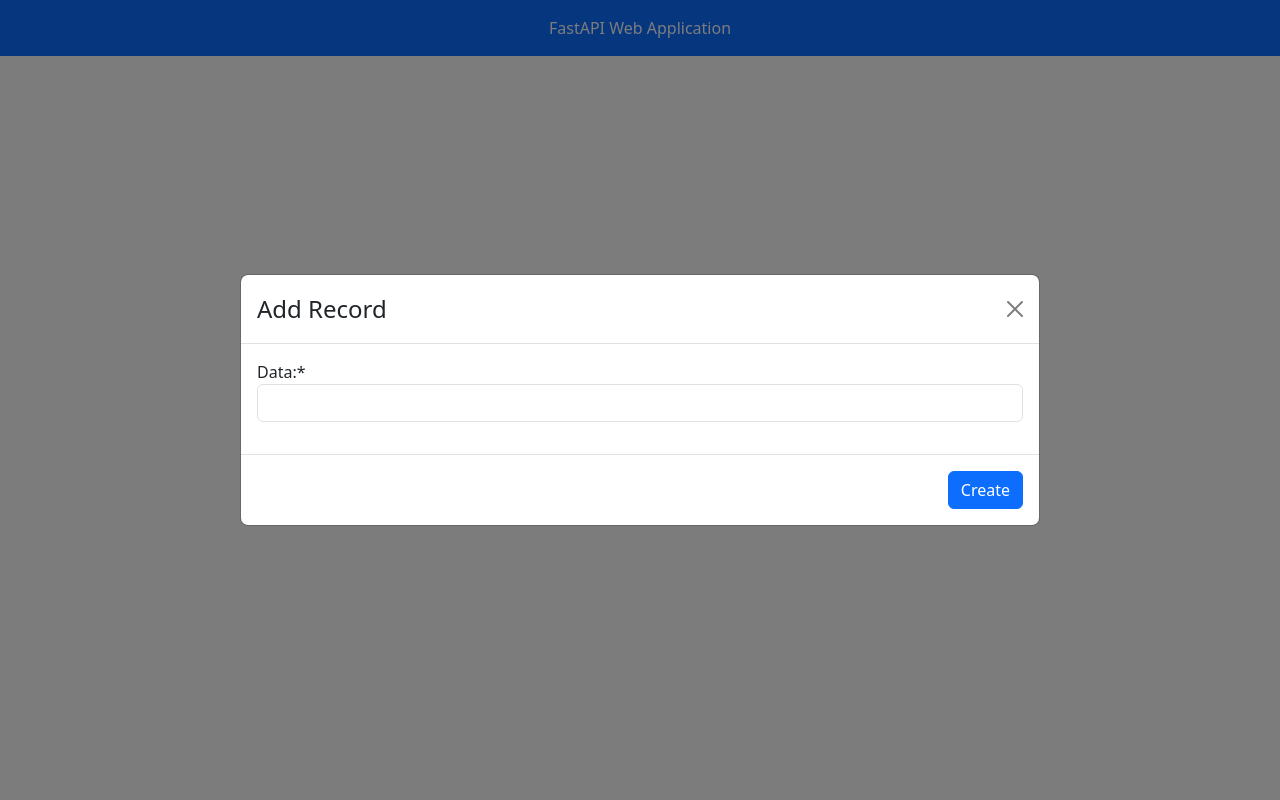
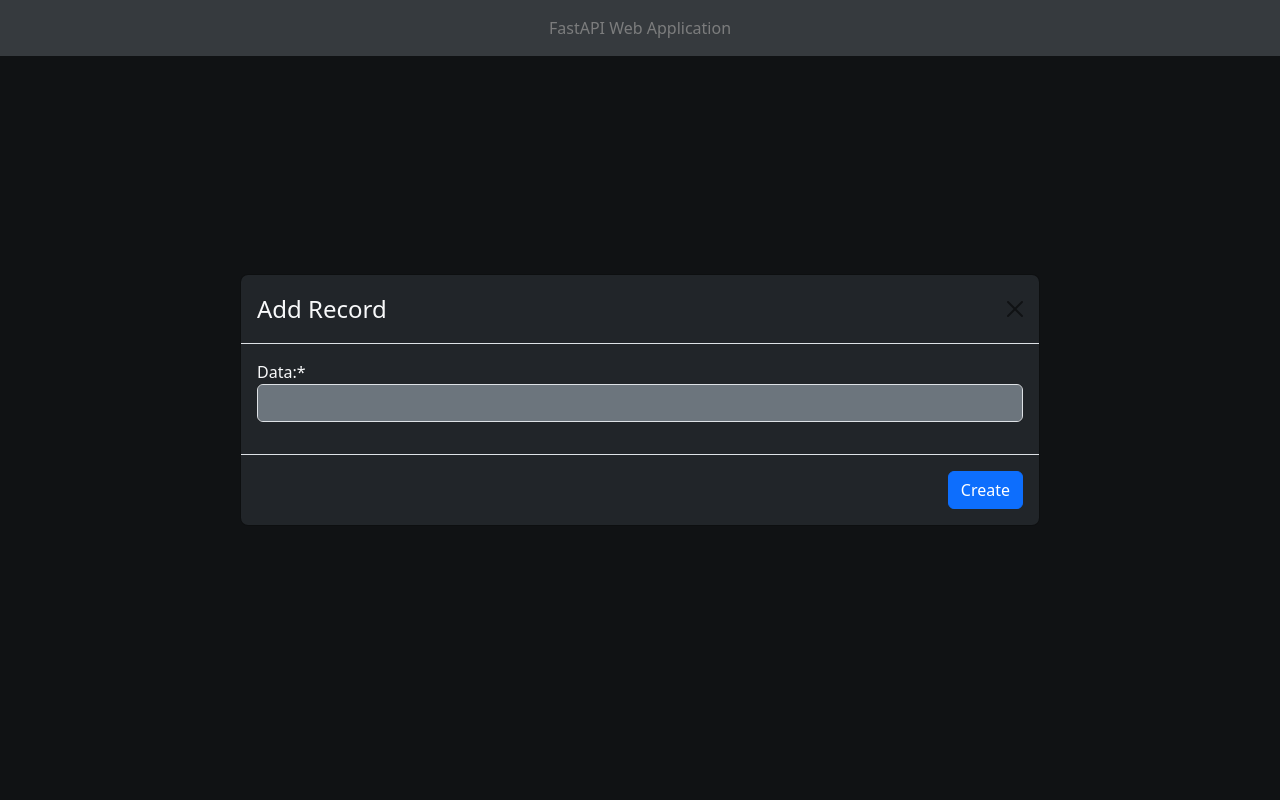
Before and after one commit to sstonaker/fastapi-initial-setup, a FastAPI app: page /record in a window 1280 px wide. Run offline with FastAPI, Linux system fonts and the light colour scheme; some libraries are stand-ins or nearby versions.

Commit message:
default to dark mode

```diff
--- a/templates/base.html
+++ b/templates/base.html
@@ -1,8 +1,8 @@
 {% include 'head.html' %}
 
-  <body class="bg-light">
+  <body class="bg-dark">
     <!-- Header -->
-    <div class="container-fluid bg-primary text-light p-3">
+    <div class="container-fluid bg-secondary text-light p-3">
       <div class="well text-center">
         FastAPI Web Application
       </div>
--- a/templates/form.html
+++ b/templates/form.html
@@ -1,4 +1,4 @@
 <div class="mb-3">
 <label>Data:*</label>
-<input id="form_data" type="text" class="form-control" name="form_data" value="{{record and record.data}}" required>
+<input id="form_data" type="text" class="form-control bg-secondary text-light" name="form_data" value="{{record and record.data}}" required>
 </div>
--- a/templates/index.html
+++ b/templates/index.html
@@ -10,7 +10,7 @@
           <button type="button" class="btn btn-success m-2" onclick=window.location.href="{{ request.app.url_path_for('add_record')|string }}";>Add Record</button>
         </div>
       </h2>
-      <div class="table-responsive p-3 bg-light">
+      <div class="table-responsive p-3 bg-dark">
         <!-- Renders flash messages from flask function above the table -->
         {% for message in get_flashed_messages(request) %}
           <div class="{{message.category}} alert alert-dismissable">
@@ -19,10 +19,10 @@
           </div>
         {% endfor %}
         <div style="display:none" class="alert alert-dismissable"></div>
-        <table id='Table' class="table table-hover table-primary table-striped">
+        <table id='Table' class="table table-hover table-dark table-striped table-bordered">
           <!-- Table is broken up into tablehead.html and tablerow.html -->
           {% include 'tablehead.html' %}
-          <tbody>
+          <tbody class="table-group-divider">
           {% for row in records %}
             {% include 'tablerow.html' %}
           {% endfor %}
--- a/templates/record.html
+++ b/templates/record.html
@@ -14,12 +14,18 @@
 
   <div id="Record" class="modal modal-lg show" data-bs-backdrop="static" role="dialog">
     <div class="modal-dialog modal-dialog-centered">
-      <div class="modal-content">
+      <div class="modal-content bg-dark">
         <div class="modal-header">
-          <h4 class="modal-title">Add Record</h4>
+          <h4 class="modal-title text-light">
+            {% if record %}
+            Update Record
+            {% else %}
+            Add Record
+            {% endif %}
+            </h4>
           <button type="button" class="btn-close" aria-label="Close" onclick=window.location.href="{{ request.app.url_path_for('index')|string }}";></button>
         </div>
-        <div class="modal-body">
+        <div class="modal-body text-light">
           {% if record %}
           <form id="addRecordForm" action="{{ request.app.url_path_for('update', ROWID=record.ROWID)|string }}" method="POST">
           {% else %}
--- a/templates/tablehead.html
+++ b/templates/tablehead.html
@@ -1,6 +1,6 @@
 {% block tablehead %}
 
-<thead id="table-header">
+<thead id="table-header" class="table">
   <tr>
     <!-- **Table must remain ordered same as tablerow.html** -->
     <th>ROWID</th>
```
